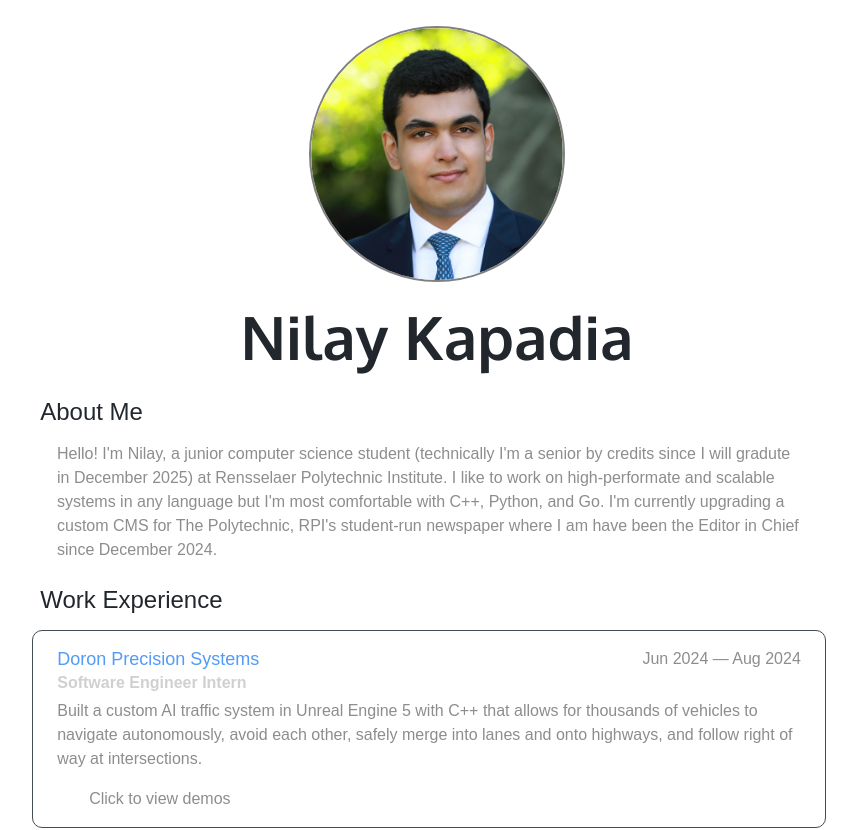
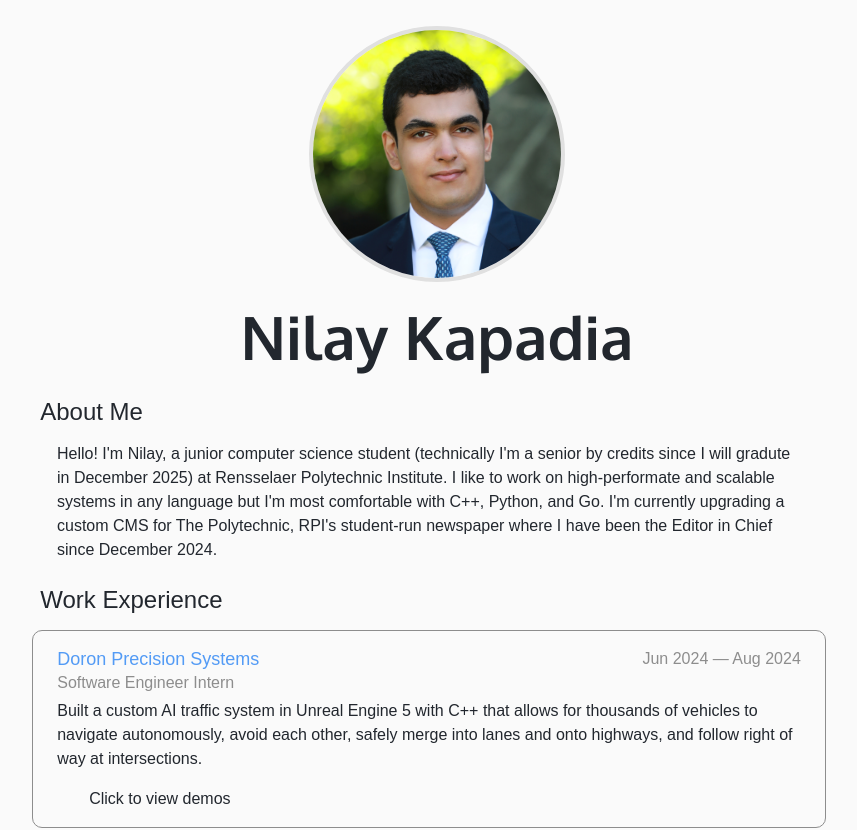
Before and after one commit to nikapadia/website, a SvelteKit app: page / in a window 1280 px wide. Shown: the top 830 px of the page, without its empty margins (203-1060 px from the left). Built offline with nearby package versions, Linux system fonts and the light colour scheme; some icons are missing; a web font is replaced by a local one.

Commit message:
Update about me section,  improved styling for light and dark modes, minor fix to headshot

```diff
--- a/src/routes/+page.svelte
+++ b/src/routes/+page.svelte
@@ -51,7 +51,7 @@
         <div class="content-wrapper">
             <ol class="content">
                 <p class="about-me">
-                    Hello! I'm Nilay, a junior computer science student (technically I'm a senior by credits since I will gradute in December 2025) at Rensselaer Polytechnic Institute. I like to work on high-performate and scalable systems in any language but I'm most comfortable with C++, Python, and Go. I'm currently upgrading a custom CMS for The Polytechnic, RPI's student-run newspaper where I am have been the Editor in Chief since December 2024.
+                    Hello! I'm Nilay, a junior computer science student (technically I'm a senior by credits since I will gradute in December 2025) at Rensselaer Polytechnic Institute. I like to work on high-performate and scalable systems in any language but I'm most comfortable with C++, Python, and Go. I'm currently upgrading a custom CMS for The Polytechnic, RPI's student-run newspaper where I have been the Editor in Chief since December 2024.
                 </p>
             </ol>
         </div>
@@ -236,7 +236,7 @@
 		overflow: hidden;
 		display: inline-block;
 		vertical-align: middle;
-		border: 2px solid gray;
+        border: 4px solid #2f363f;
         object-fit: cover;
     }
 
@@ -292,7 +292,6 @@
     .experience-role {
         font-size: 16px;
         font-family: var(--font-serif2);
-        font-weight: bold;
         color: #d0d0d0;
         margin-bottom: 4px;
         padding: 0;
@@ -514,4 +513,32 @@
 			display: none;
 		} */
     }
+
+    @media (prefers-color-scheme: dark) {
+        /* .content-box {
+            border: 0.0625rem solid #444c56;
+        } */
+        .experience-role {
+            color: #d0d0d0;
+        }
+    }
+
+    @media (prefers-color-scheme: light) {
+        .cover-photo {
+            border: 4px solid #e0e0e0;
+        }
+        .content-item {
+            border: 0.0625rem solid #8D8D8D;
+        }
+        .about-me {
+            color: #22272e;
+        }
+        .content-description {
+            color: #22272e;
+        }
+        .experience-role {
+            color: #8D8D8D;
+        }
+    }
+
 </style>
--- a/src/routes/styles.css
+++ b/src/routes/styles.css
@@ -116,7 +116,7 @@ button:focus:not(:focus-visible) {
 
 @media (prefers-color-scheme: light) {
 	:root {
-		background-color: #fff;
+		background-color: #fafafa;
 		color: #22272e;
 	}
 }
```
Also changed, not shown: src/lib/images/Headshot.png.
